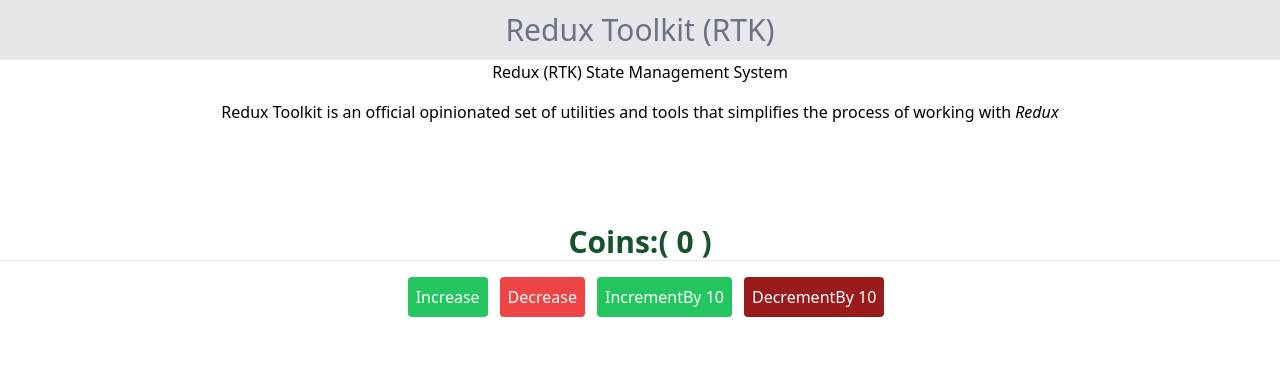
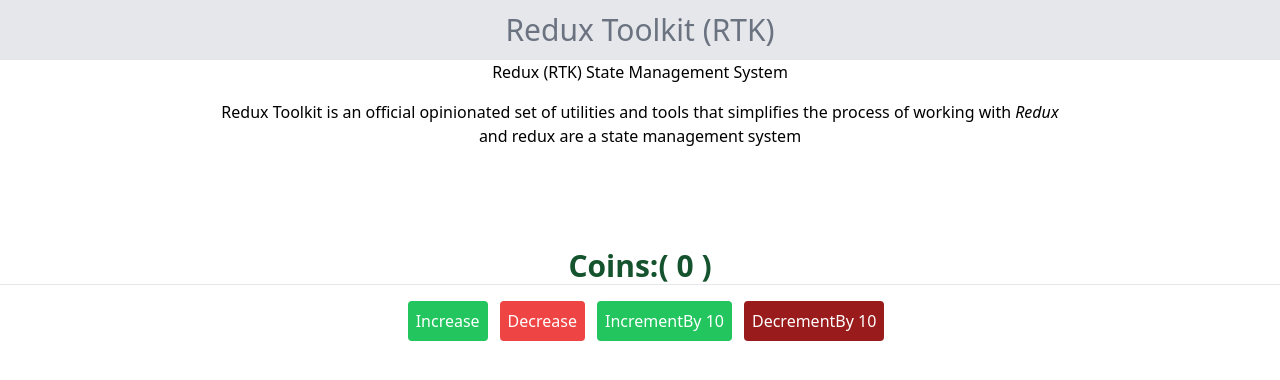
Before and after one commit to yadamoon/Redux_Exe, a React (Vite) app: page / in a window 1280 px wide. Shown: the top 380 px of the page. Built offline with nearby package versions, Linux system fonts and the light colour scheme.

Commit message:
updated sth

```diff
--- a/src/components/Message.jsx
+++ b/src/components/Message.jsx
@@ -7,6 +7,7 @@
       <p>
         Redux Toolkit is an official opinionated set of utilities and tools that
         simplifies the process of working with <i> Redux</i>
+        <p>and redux are a state management system</p>
       </p>
     </div>
   );
```
